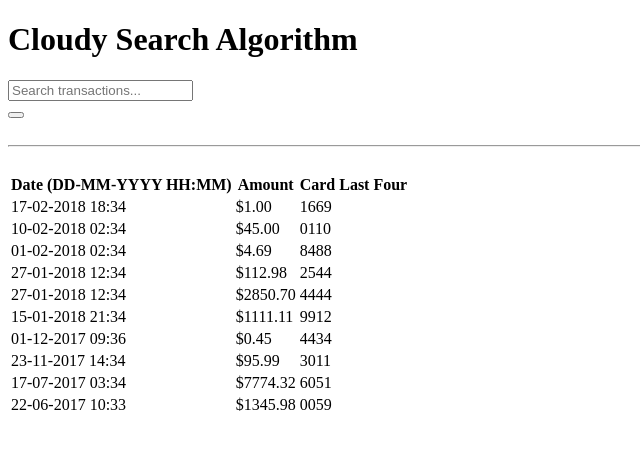
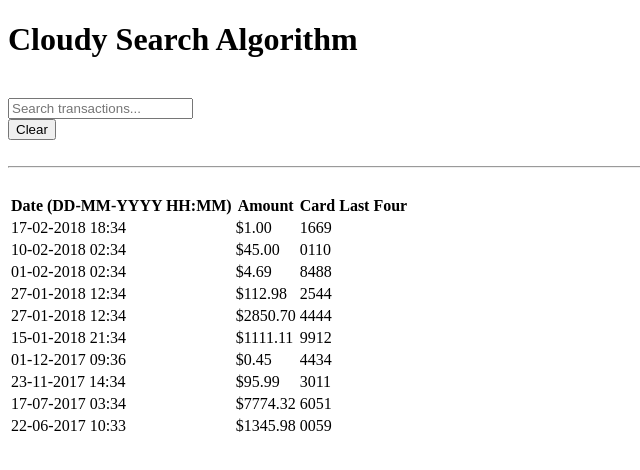
Before and after one commit to adrianme213/cloudySearchAlgorithm, a React app: page / in a window 1280 px wide. Shown: the top 470 px of the page, without its empty margins (0-640 px from the left). Built offline with nearby package versions, Linux system fonts and the light colour scheme; data requests are answered from the project's data file; the HTML template or start-up script is replaced by a standard one.

Commit message:
[feat] - NoResults component renders when no item matches search - update search algorithm to check fields individually to avoid edge cases with concatenating all fields - add lodash debounce method to update search on input field - button responds to clear search field - update search bar CSS

```diff
--- a/client/src/components/App.jsx
+++ b/client/src/components/App.jsx
@@ -1,8 +1,10 @@
 import React from 'react';
 import axios from 'axios';
+import _ from 'lodash';
 
 import Search from './Search';
 import TransactionList from './TransactionList';
+import NoResults from './NoResults';
 import {convertIsoDateToNum, displayAmount} from '../helpers/helpers';
 
 const DB_URL = `http://localhost:3000/transactions`;
@@ -20,6 +22,7 @@ class App extends React.Component {
     this.arrangeTransactionByDate = this.arrangeTransactionByDate.bind(this);
     this.updateTransactionsByQuery = this.updateTransactionsByQuery.bind(this);
     this.updateSearch = this.updateSearch.bind(this);
+    this.clearSearch = this.clearSearch.bind(this);
   }
 
   componentDidMount() {
@@ -57,34 +60,50 @@ class App extends React.Component {
       };
     });
     filteredArray = filteredArray.filter((item) => {
-      const condensedData = `${item.amount}${item.date}${item.card_last_four}`;
-      return condensedData.includes(query);
+      const condensedData = [`${item.amount}`,`${item.date}`,`${item.card_last_four}`];
+      return condensedData[0].includes(query) || condensedData[1].includes(query) || condensedData[2].includes(query);
     });
     return filteredArray;
   }
 
-  updateSearch(e) {
+  updateSearch() {
     const query = document.getElementById('search-input').value
     this.setState({query}, () => {
       const filteredArray = this.updateTransactionsByQuery(query);
       const filteredAndByDateArray = this.arrangeTransactionByDate(filteredArray);
-      this.setState({filteredTransactions: filteredAndByDateArray});
+      if (filteredAndByDateArray.length > 0){
+        this.setState({
+          filteredTransactions: filteredAndByDateArray,
+          loading: false
+        });
+      } else {
+        this.setState({loading: true});
+      }
     });
+  }
+
+  clearSearch() {
+    document.getElementById('search-input').value = '';
+    this.updateSearch();
   }
 
   render() {
     return (
       <div>
         <h1>Cloudy Search Algorithm</h1>
+        <br />
         <div>
-          <Search updateSearch={this.updateSearch}/>
+          <Search
+            updateSearch={_.debounce(this.updateSearch, 500)}
+            clearSearch={this.clearSearch}
+          />
           <br />
           <hr />
         </div>
         <div>
-        <br />
+          <br />
           {this.state.loading ?
-            <h6>Loading True</h6>:
+            <NoResults />:
             <TransactionList data={this.state.filteredTransactions}/>
           }
         </div>
--- /dev/null
+++ b/client/src/components/NoResults.jsx
@@ -0,0 +1,17 @@
+import React from 'react';
+
+const NoResults = ({}) => (
+  <div>
+    <div className="ui icon message">
+      <i className="ban icon"></i>
+      <div className="content">
+        <div className="header">
+          No results
+        </div>
+        <p>Try searching by one specific field.</p>
+      </div>
+    </div>
+  </div>
+);
+
+export default NoResults;
--- a/client/src/components/Search.jsx
+++ b/client/src/components/Search.jsx
@@ -1,12 +1,15 @@
 import React from 'react';
 
-const Search = ({updateSearch}) => (
-  <div className="ui three column centered grid search">
-    <div className="ui input">
-      <input className="prompt" onKeyUp={updateSearch} id="search-input" type="text" placeholder="Search transactions..."/>
+const Search = ({updateSearch, clearSearch}) => (
+  <div className="ui eight column centered grid">
+    <div className="ui search">
+      <div className="ui icon input">
+        <input className="prompt" onKeyUp={updateSearch} id="search-input" type="text" placeholder="Search transactions..."/>
+        <i className="search icon"></i>
+      </div>
     </div>
-    <button className="ui icon button" onClick={updateSearch}>
-      <i className="search icon"></i>
+    <button className="ui right labeled icon button" onClick={clearSearch}>
+      <i className="trash alternate outline icon"></i>Clear
     </button>
   </div>
 );
--- a/client/src/components/TransactionDetailView.jsx
+++ b/client/src/components/TransactionDetailView.jsx
@@ -5,7 +5,7 @@ import {displayDateTime, displayAmount} from '../helpers/helpers';
 const TransactionDetailView = ({transaction}) => (
   <tr>
     <td>
-      <i className="calendar icon"></i>{displayDateTime(transaction.date)}
+      <i className="calendar outline icon"></i>{displayDateTime(transaction.date)}
     </td>
     <td>{`$${displayAmount(transaction.amount)}`}</td>
     <td>{transaction.card_last_four}</td>
--- a/package.json
+++ b/package.json
@@ -31,6 +31,7 @@
   },
   "dependencies": {
     "axios": "^0.18.0",
+    "lodash": "^4.17.10",
     "react": "^16.3.2",
     "react-dom": "^16.3.2",
     "semantic-ui": "^2.3.1"
```
Also changed, not shown: 1 other file (tests, documents, lock files or other folders).
